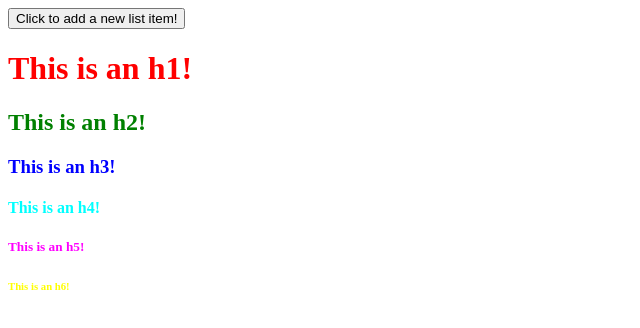
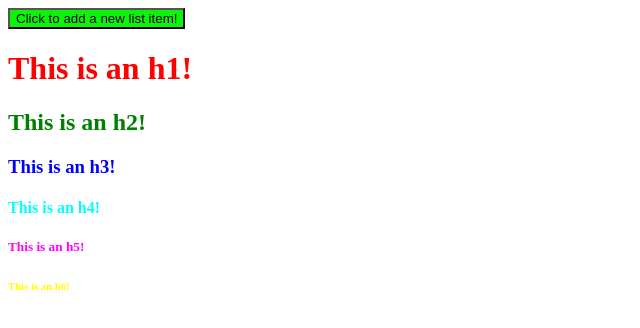
Before and after one commit to M-Rozell/DOM-Drills, a plain HTML site: page index.html in a window 1280 px wide. Shown: the whole page, without its empty margins (0-640 px from the left). Drawn offline with Linux system fonts and the light colour scheme.

Commit message:
added btn color and hover feature.

```diff
--- a/styles.css
+++ b/styles.css
@@ -21,6 +21,10 @@
 .h6 {
     color: yellow;
 }
-.h1,.h2,.h3,.h4,.h5,.h6:hover {
+.h1,.h2,.h3,.h4,.h5,.h6,.btn, li:hover {
     cursor: pointer;
 }
+
+.btn {
+    background-color: rgb(11, 245, 11);
+}
```
